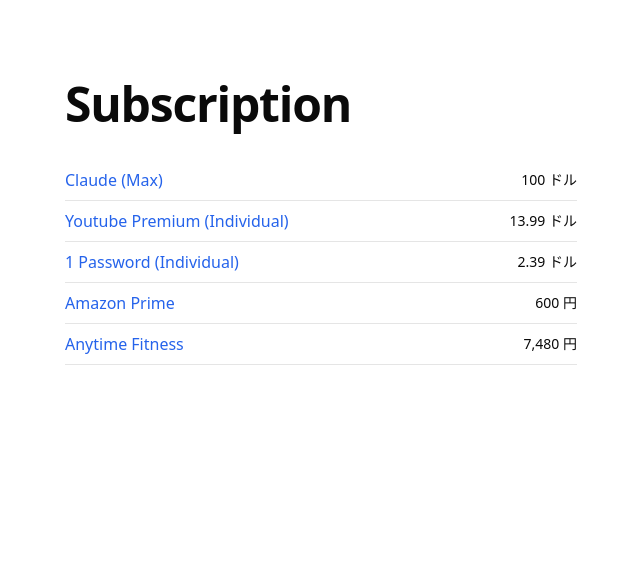
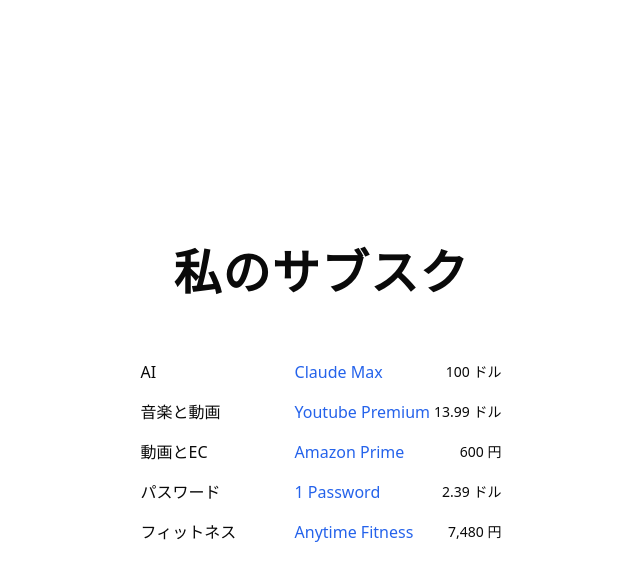
Before and after one commit to yuuki008/me, a Next.js app: page /subscriptions in a window 1280 px wide. Shown: the top 580 px of the page, without its empty margins (319-959 px from the left). Built offline with nearby package versions, Linux system fonts and the light colour scheme.

Commit message:
Update UI for Love Website and Subscriptions page with improved styles and content

```diff
--- a/src/app/love-website/page.tsx
+++ b/src/app/love-website/page.tsx
@@ -10,10 +10,10 @@
   ]
 
   return (
-    <div className="py-20 max-w-lg mx-auto">
+    <div className="max-w-lg px-6 mx-auto h-screen flex flex-col justify-center items-center">
       <div className="text-5xl font-bold tracking-tight mb-8">Love Website</div>
       <div className="space-y-4">
-        {sites.map(site => <Link className="block text-lg" key={site.url} href={site.url}>{site.title}</Link>)}
+        {sites.map(site => <Link className="block text-lg text-blue-600 hover:underline" key={site.url} href={site.url}>{site.title}</Link>)}
       </div>
     </div>
   )
--- a/src/app/subscriptions/page.tsx
+++ b/src/app/subscriptions/page.tsx
@@ -3,7 +3,6 @@
 type Subscription = {
   url: string,
   name: string,
-  plan?: string,
   price: string
   role: string
 }
@@ -11,50 +10,47 @@
   const subscriptions: Subscription[] = [
     {
       url: 'https://claude.ai',
-      name: 'Claude',
-      plan: 'Max',
+      name: 'Claude Max',
       price: '100 ドル',
-      role: "AI & Development"
+      role: "AI"
     },
     {
       name: 'Youtube Premium',
-      plan: 'Individual',
       url: 'https://www.youtube.com/premium',
       price: '13.99 ドル',
-      role: "Music & Video"
-    },
-    {
-      name: '1 Password',
-      price: '2.39 ドル',
-      plan: 'Individual',
-      url: 'https://1password.com/',
-      role: "Password Manager"
+      role: "音楽と動画"
     },
     {
       name: 'Amazon Prime',
       url: 'https://www.amazon.co.jp/-/en/amazonprime',
       price: '600 円',
-      role: "Video & EC"
+      role: "動画とEC"
     },
-
+    {
+      name: '1 Password',
+      price: '2.39 ドル',
+      url: 'https://1password.com/',
+      role: "パスワード"
+    },
     {
       name: 'Anytime Fitness',
       price: '7,480 円',
       url: 'https://www.anytimefitness.co.jp/',
-      role: "Fitness"
+      role: "フィットネス"
     }
   ]
 
 
   return (
-    <div className="py-20 max-w-lg mx-auto">
-      <div className="text-5xl font-bold tracking-tight mb-8">Subscription</div>
+    <div className="max-w-lg px-6 mx-auto h-screen flex flex-col justify-center items-center">
+      <div className="text-5xl font-bold mb-14 tracking-wide">私のサブスク</div>
 
       <div>
         {subscriptions.map((sub, index) => (
-          <div key={index} className="border-b flex items-center justify-between py-2">
-            <Link href={sub.url} target="_blank" className="block text-blue-600 hover:underline">
-              {sub.name}{sub.plan ? ` (${sub.plan})` : ''}
+          <div key={index} className="flex items-center justify-between py-2 space-x-1">
+            <div className="w-[150px]">{sub.role}</div>
+            <Link href={sub.url} target="_blank" className="flex-1 text-left block text-blue-600 hover:underline">
+              {sub.name}
             </Link>
             <div className="text-sm">{sub.price}</div>
           </div>
```
